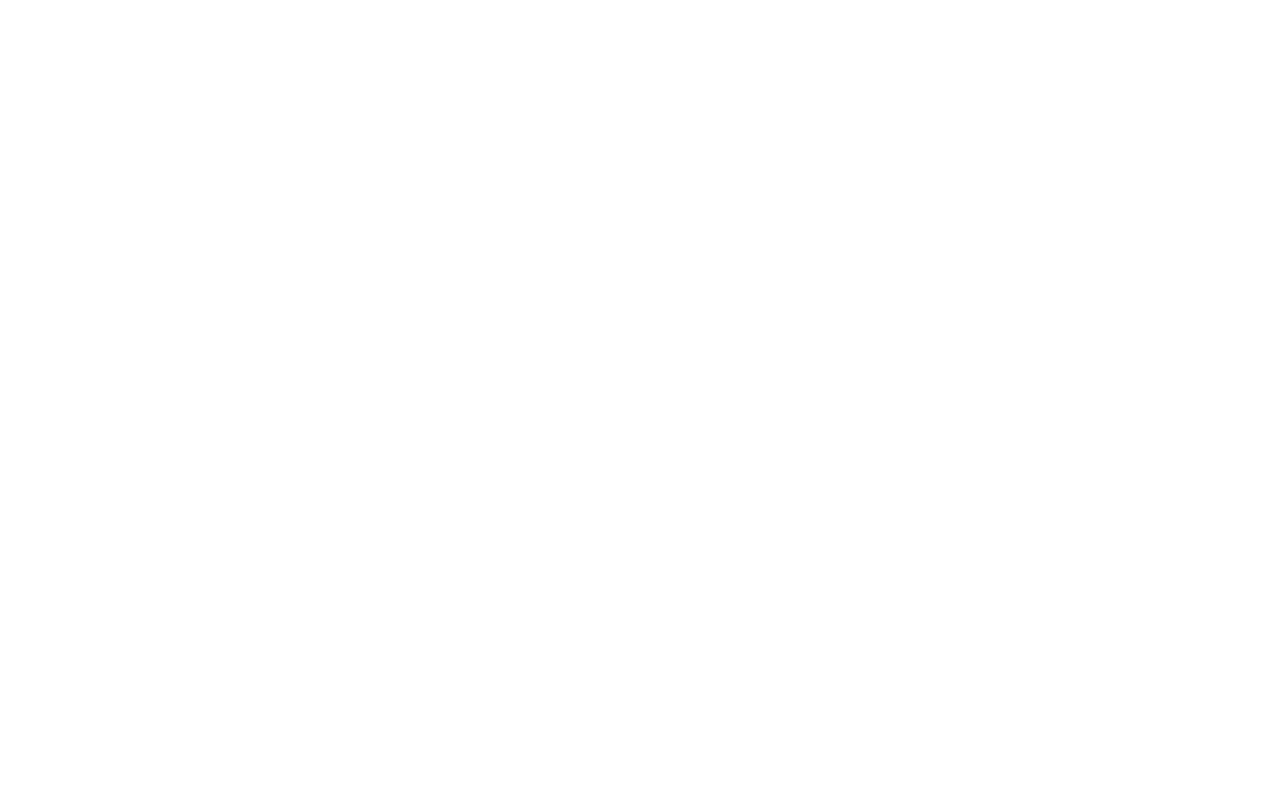
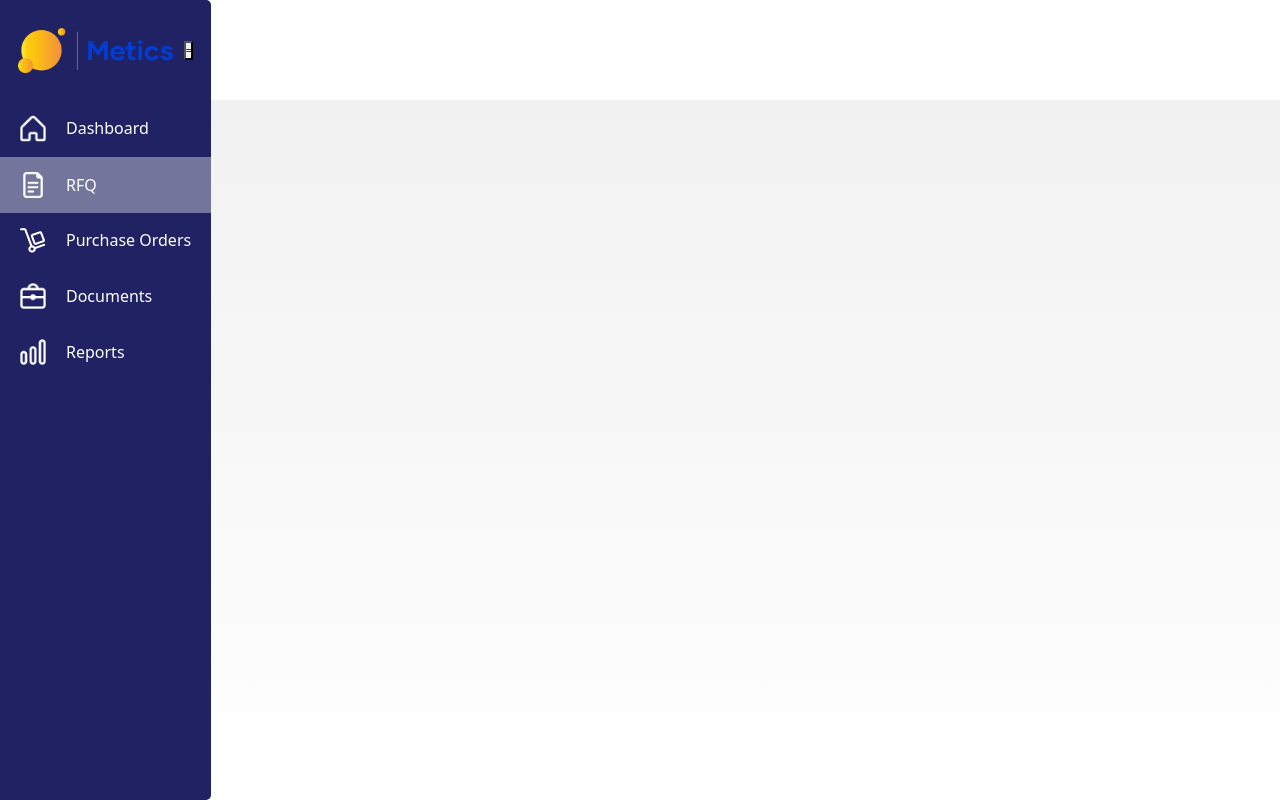
Before and after one commit to dsc-mace/web-dev, a React (Create React App) app: page /organization/rfq in a window 1280 px wide. Before the commit this address had no page. Built offline with nearby package versions, Linux system fonts and the light colour scheme.

Commit message:
Sidebar Routing

```diff
--- a/src/App.js
+++ b/src/App.js
@@ -8,6 +8,7 @@
 import "./App.css"
 import { AuthProvider } from './context/AuthContext'
 import ForgotPassword from './pages/Login/ForgotPassword'
+import OrganizationDashboardRFQ from './pages/OrganizationDashboardRFQ/OrganizationDashboardRFQ'
 
 const App = () => {
     return (
@@ -21,6 +22,7 @@
                         <Route path='/register' element={<Register/>}/>
                         <Route path='/verification' element={<Verification/>}/>
                         <Route path='/organization/dashboard' element={<OrganizationDashboardHome/>}/>
+                        <Route path='/organization/rfq' element={<OrganizationDashboardRFQ/>}/>
                 </Routes>
             </Router>
         </AuthProvider>
--- a/src/components/OrganizationLayout/OrganizationLayout.js
+++ b/src/components/OrganizationLayout/OrganizationLayout.js
@@ -2,11 +2,11 @@
 import Sidebar from "../Sidebar/Sidebar"
 import styles from "./OrganizationLayout.module.scss"
 
-const OrganizationLayout = ({children}) => {
+const OrganizationLayout = ({children, active}) => {
     return (
         <div className={styles.Layout}>
             <div className={styles.Layout__container}>
-                <Sidebar/>
+                <Sidebar active={active}/>
                 <div className={styles.Layout__contentContainer}>
                     <Header/>
                     <div className={styles.Layout__content}>
--- a/src/components/Sidebar/Icon.js
+++ b/src/components/Sidebar/Icon.js
@@ -1,8 +1,8 @@
 import styles from './Icon.module.scss'
 
-const Icon = ({image, text, expanded}) => {
+const Icon = ({image, text, expanded, active, onClick}) => {
     return (
-        <button className={`${styles.Icon} ${expanded && styles.Icon__expanded}`}>
+        <button className={`${styles.Icon} ${expanded && styles.Icon__expanded} ${active && styles.Icon__active}`} onClick={onClick}>
             <img src={image} className={styles.Icon__image}/>
             <p className={styles.Icon__text}>{text}</p>
         </button>
--- a/src/components/Sidebar/Icon.module.scss
+++ b/src/components/Sidebar/Icon.module.scss
@@ -34,4 +34,8 @@
     &__expanded &__text {
         display: block;
     }
+
+    &__active {
+        background-color: #F8F8F863;
+    }
 }
--- a/src/components/Sidebar/Sidebar.js
+++ b/src/components/Sidebar/Sidebar.js
@@ -7,11 +7,14 @@
 import LogoImage from '../../assets/images/logo.png'
 import Icon from './Icon'
 import { useState } from 'react'
+import { useNavigate } from 'react-router-dom'
 
-const Sidebar = () => {
+const Sidebar = ({active}) => {
     const [expanded, setExpanded] = useState(true)
 
     const toggleSidebar = () => setExpanded(prev => !prev)
+
+    const navigate = useNavigate()
 
     return (
         <div className={styles.Sidebar}>
@@ -21,11 +24,11 @@
                 }
                 <button onClick={toggleSidebar}>=</button>
             </div>
-            <Icon expanded={expanded} image={HomeIcon} text="Dashboard"/>
-            <Icon expanded={expanded} image={FileIcon} text="RFQ"/>
-            <Icon expanded={expanded} image={TrolleyIcon} text="Purchase Orders"/>
-            <Icon expanded={expanded} image={BriefcaseIcon} text="Documents"/>
-            <Icon expanded={expanded} image={SortIcon} text="Reports"/>
+            <Icon expanded={expanded} active={active === "dashboard"} image={HomeIcon} text="Dashboard" onClick={() => {navigate("/organization/dashboard")}}/>
+            <Icon expanded={expanded} active={active === "rfq"} image={FileIcon} text="RFQ" onClick={() => {navigate("/organization/rfq")}}/>
+            <Icon expanded={expanded} active={active === "orders"} image={TrolleyIcon} text="Purchase Orders" onClick={() => {navigate("/organization/purchase_orders")}}/>
+            <Icon expanded={expanded} active={active === "documents"} image={BriefcaseIcon} text="Documents" onClick={() => {navigate("/organization/documents")}}/>
+            <Icon expanded={expanded} active={active === "reports"} image={SortIcon} text="Reports" onClick={() => {navigate("/organization/reports")}}/>
         </div>
     )
 }
--- a/src/pages/OrganizationDashboardHome/OrganizationDashboardHome.js
+++ b/src/pages/OrganizationDashboardHome/OrganizationDashboardHome.js
@@ -2,7 +2,7 @@
 
 const OrganizationDashboardHome = () => {
     return (
-        <OrganizationLayout>
+        <OrganizationLayout active="dashboard">
             <h1>Hello Anwar,</h1>
         </OrganizationLayout>
     )
--- /dev/null
+++ b/src/pages/OrganizationDashboardRFQ/OrganizationDashboardRFQ.js
@@ -0,0 +1,11 @@
+import OrganizationLayout from "../../components/OrganizationLayout/OrganizationLayout"
+
+const OrganizationDashboardRFQ = () => {
+    return (
+        <OrganizationLayout active="rfq">
+
+        </OrganizationLayout>
+    )
+}
+
+export default OrganizationDashboardRFQ
```
Also changed, not shown: src/pages/OrganizationDashboardRFQ/OrganizationDashboardRFQ.module.scss (added).
